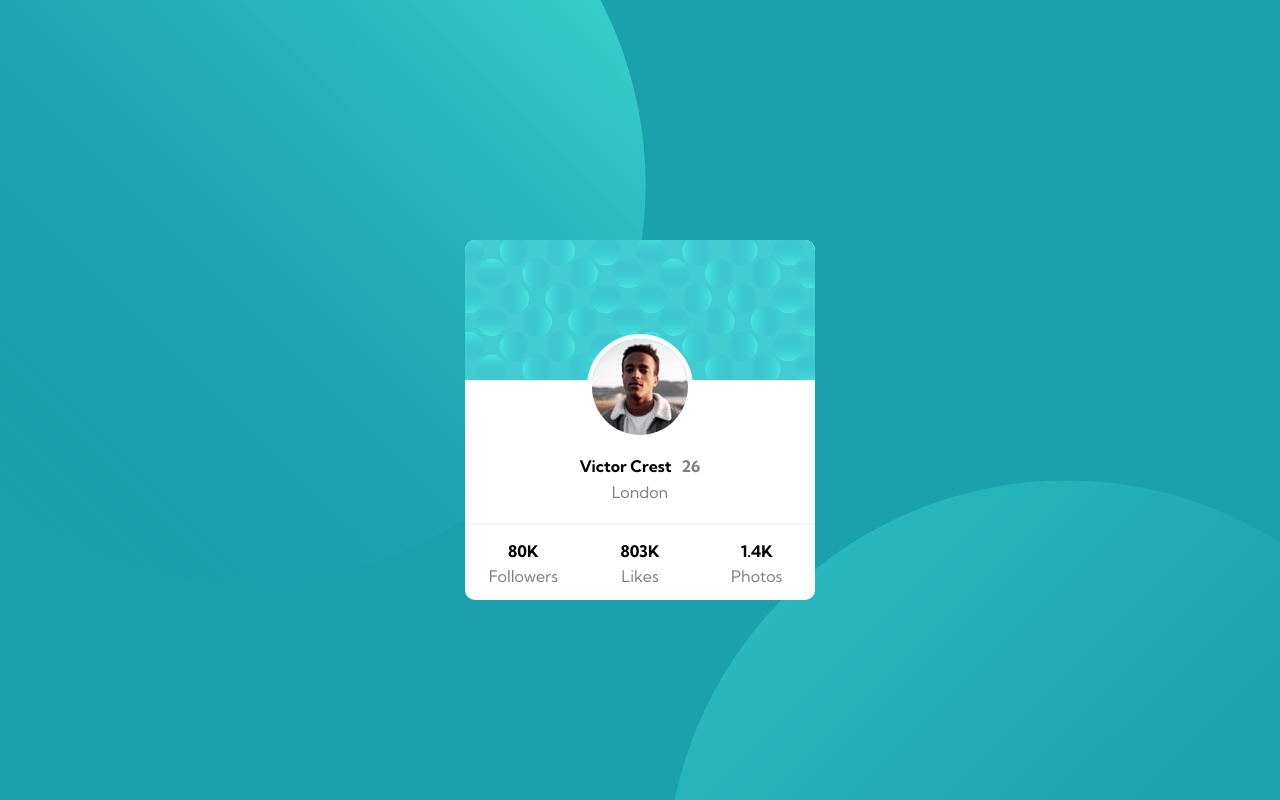
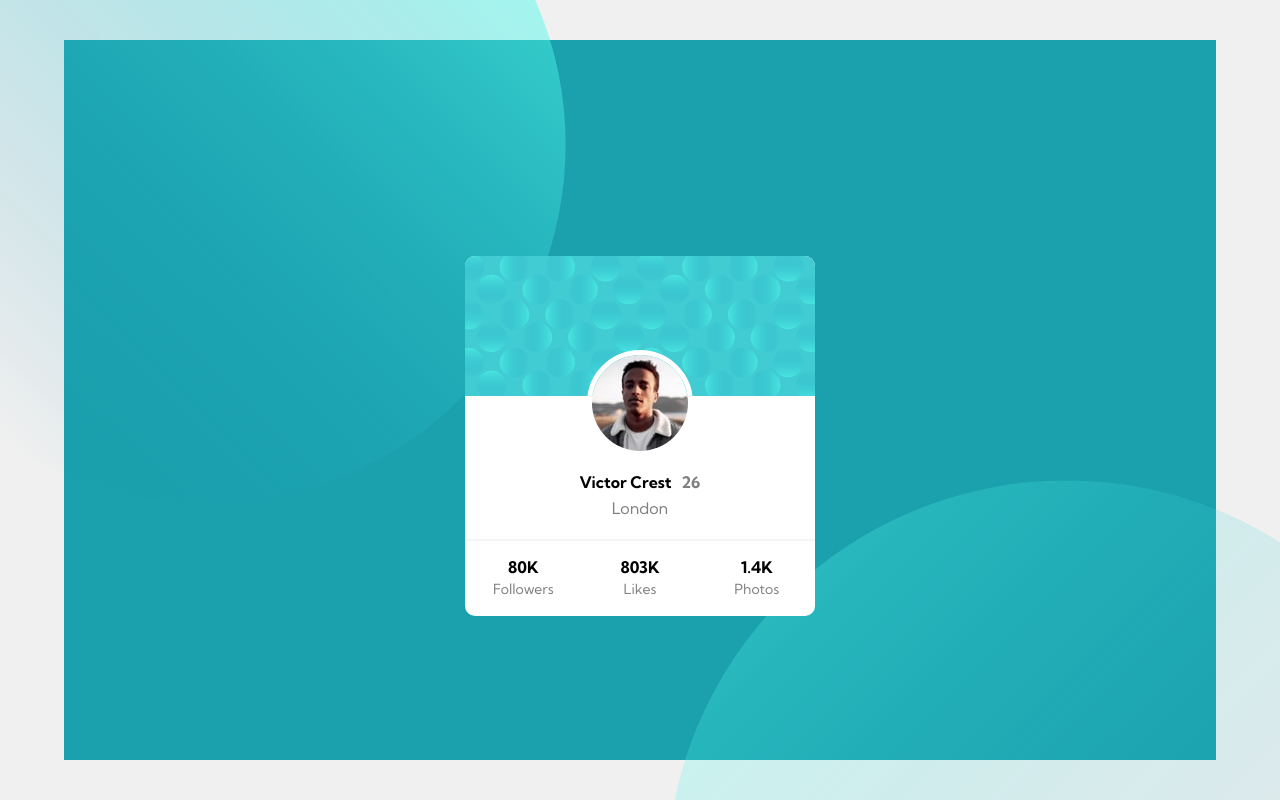
Before and after one commit to nicbuirod/Profile-card, a plain HTML site: page index.html in a window 1280 px wide. Drawn offline with Linux system fonts and the light colour scheme.

Commit message:
se arregla el fondo

```diff
--- a/index.html
+++ b/index.html
@@ -8,6 +8,7 @@
     <link rel="stylesheet" href="./style/style.css" />
   </head>
   <body>
+    <div class="fondo">
     <div class="background">
       <div class="fondotop"></div>
       <div class="fondobot"></div>
@@ -443,5 +444,6 @@
         </div>
       </div>
     </div>
+</div>
   </body>
 </html>
--- a/style/style.css
+++ b/style/style.css
@@ -1,33 +1,40 @@
 @font-face {
   font-family: "Kumbh";
-    src: url('../font/KumbhSans-VariableFont_wght.ttf');
+  src: url("../font/KumbhSans-VariableFont_wght.ttf");
 }
 body {
-    font-family: 'Kumbh';
+  font-family: "Kumbh";
+}
+.fondo {
+
+    position: absolute;
+  top: 0;
+  left: 0;
+  width: 100%;
+  height: 100%;
+    background-color: #F0F0F0;
 }
 .background {
   position: absolute;
-    top: 0; left: 0;
-    width: 100%;
-    height: 100%;
-    background-color: RGB(27,161,173);
+  top: 5%;
+  left: 5%;
+  width: 90%;
+  height: 90%;
+  background-color: RGB(27, 161, 173);
   background-size: cover;
   background-attachment: fixed;
 
   margin: 0;
-
 }
 .fondotop {
   position: fixed;
   top: -27%;
   left: -12%;
-width: 100%;
-height: 100%;
-    background-image: url('../img/circle-top.svg');
+  width: 90%;
+  height: 90%;
+  background-image: url("../img/circle-top.svg");
   background-size: contain;
   background-repeat: no-repeat;
-
-
 }
 .fondobot {
   position: fixed;
@@ -35,20 +42,15 @@ height: 100%;
   right: -52%;
   width: 100%;
   height: 100%;
-    background-image: url('../img/circle-bottom.svg');
+  background-image: url("../img/circle-bottom.svg");
   background-size: contain;
   background-repeat: no-repeat;
 }
 .foto {
-
-
   border-radius: 50%;
   border: 5px solid white;
-
-
 }
 .contenedor {
-
   width: 350px;
   height: 360px;
   background-color: white;
@@ -78,11 +80,10 @@ flex-direction: column;
   align-items: center;
   position: relative;
   top: -14%;
-
 }
 
 .datos {
-    font-family: 'Kumbh';
+  font-family: "Kumbh";
   font-weight: bold;
   display: flex;
   margin: 0;
@@ -104,6 +105,7 @@ font-weight: bold;
 
 .nombreval {
   color: grey;
+  font-size: 14px;
 }
 @media (max-width: 375px) {
   .fondotop {
@@ -111,4 +113,12 @@ font-weight: bold;
     top: -27%;
     left: -52%;
   }
+  .background {
+    position: absolute;
+    top: 0;
+    left: 0;
+    width: 100%;
+    height: 100%;
+
   }
+}
```
Lines whose indentation alone changed are shown as unchanged.
